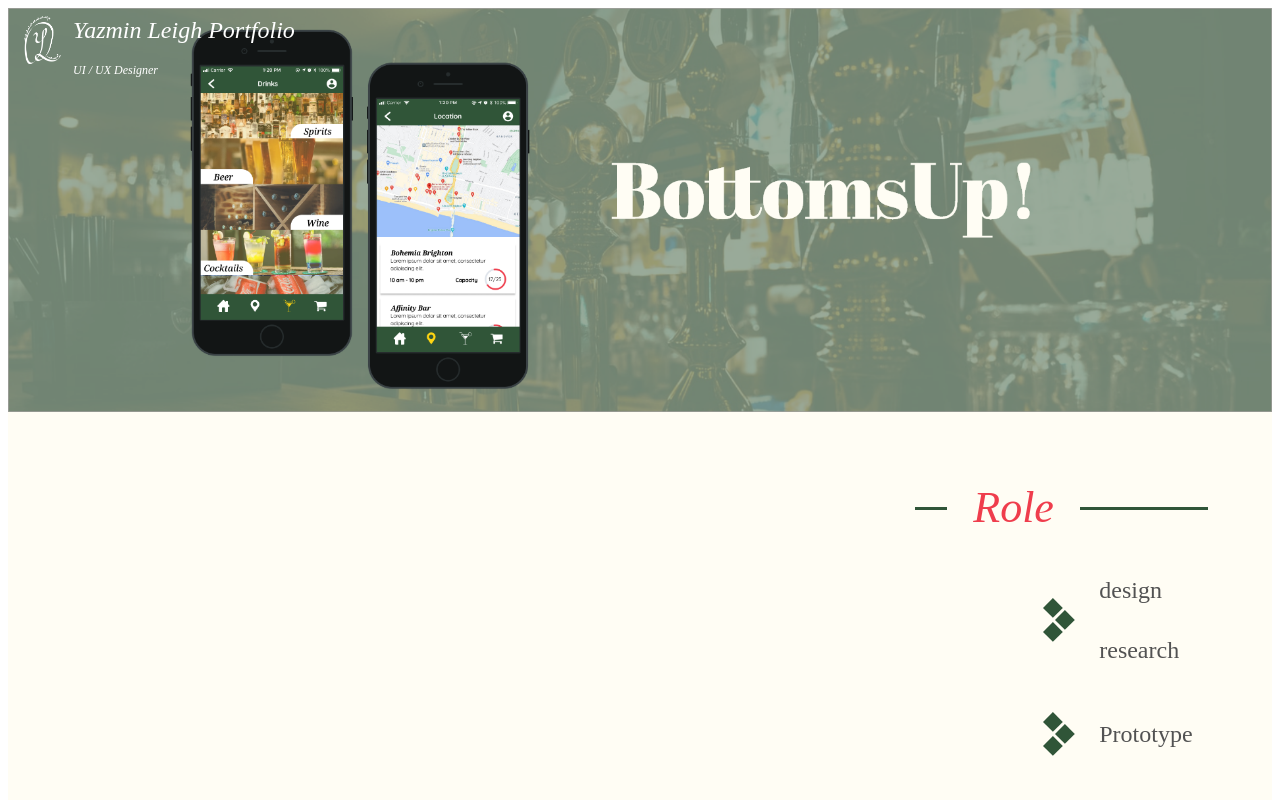
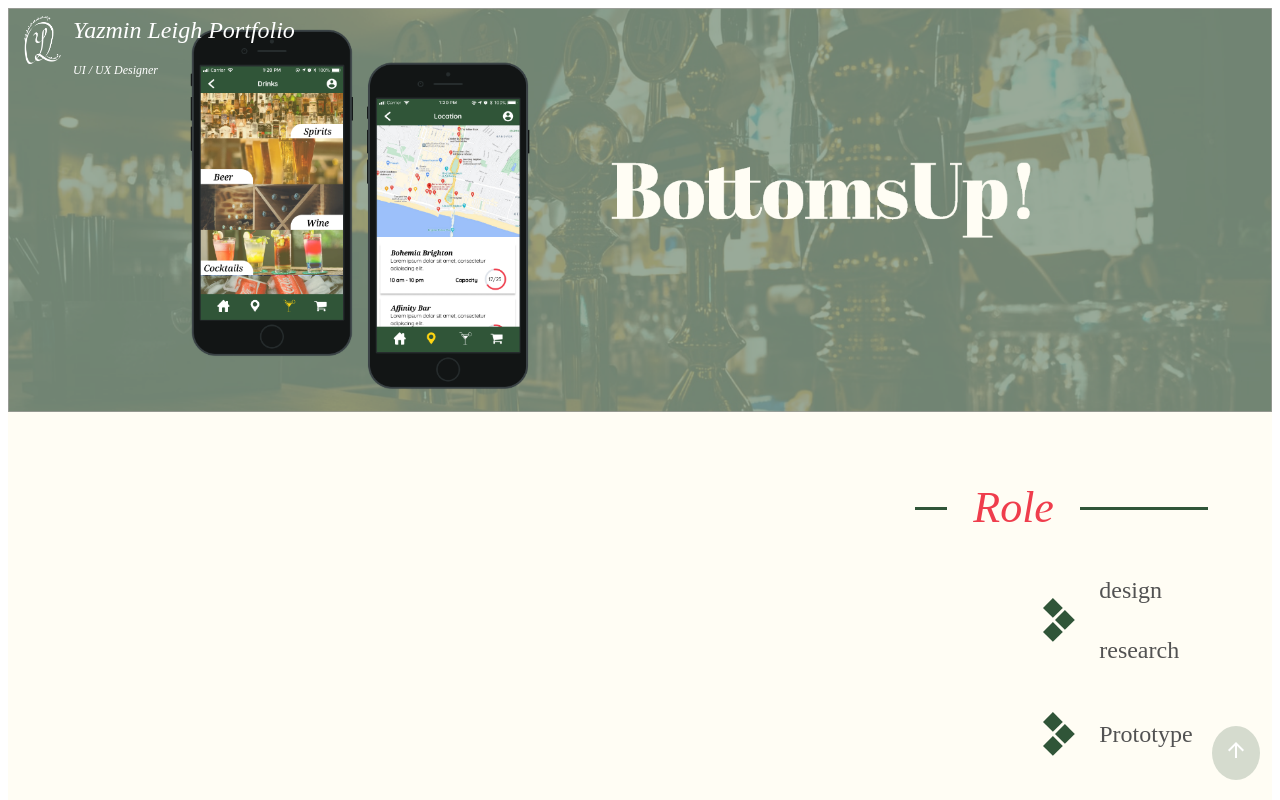
Before and after one commit to BillyLuisNeedham/portfolio-yaz-nextjs, a Next.js app: page /case-studies/bottoms-up in a window 1280 px wide. Shown: the top 800 px of the page. Built offline with nearby package versions, Linux system fonts and the light colour scheme.

Commit message:
page up icon built onto bottoms ups

```diff
--- /dev/null
+++ b/components/backToTop/BackToTop.tsx
@@ -0,0 +1,37 @@
+import React, { FunctionComponent, ReactElement } from 'react'
+import { makeStyles } from '@material-ui/core'
+import IconButton from '@material-ui/core/IconButton'
+import Box from '@material-ui/core/Box'
+import ArrowUpwardIcon from '@material-ui/icons/ArrowUpward'
+import Link from '@material-ui/core/Link'
+
+const useStyles = makeStyles((theme) => ({
+  root: {
+    position: 'fixed',
+    bottom: 20,
+    right: 20,
+    backgroundColor:'#30553833',
+    borderRadius:'50%',
+  },
+  arrow:{
+    color:'white'
+  },
+}))
+
+interface Props {}
+
+export default function BackToTop(): ReactElement {
+  const classes = useStyles()
+
+  return (
+    <>
+      <Box className={classes.root}>
+        <IconButton>
+          <Link href="#">
+            <ArrowUpwardIcon fontSize='default' classes={{root: classes.arrow}}/>
+          </Link>
+        </IconButton>
+      </Box>
+    </>
+  )
+}
--- a/pages/case-studies/bottoms-up.tsx
+++ b/pages/case-studies/bottoms-up.tsx
@@ -19,6 +19,7 @@ import MobileNavBar from '../../components/mobileNavBar/MobileNavBar';
 import { NavRoutes } from '../../utils/constants/navRoutes';
 import CaseStudyFooterBar from '../../components/caseStudyFooterBar/CaseStudyFooterBar';
 import clsx from 'clsx';
+import BackToTop from '../../components/backToTop/BackToTop';
 
 
 
@@ -1155,7 +1156,7 @@ const BottomsUpPage: React.FC<Props> = ({}) => {
         />
 
       </Box>
-
+      <BackToTop/>
     </ThemeProvider>
   )
 }
```
